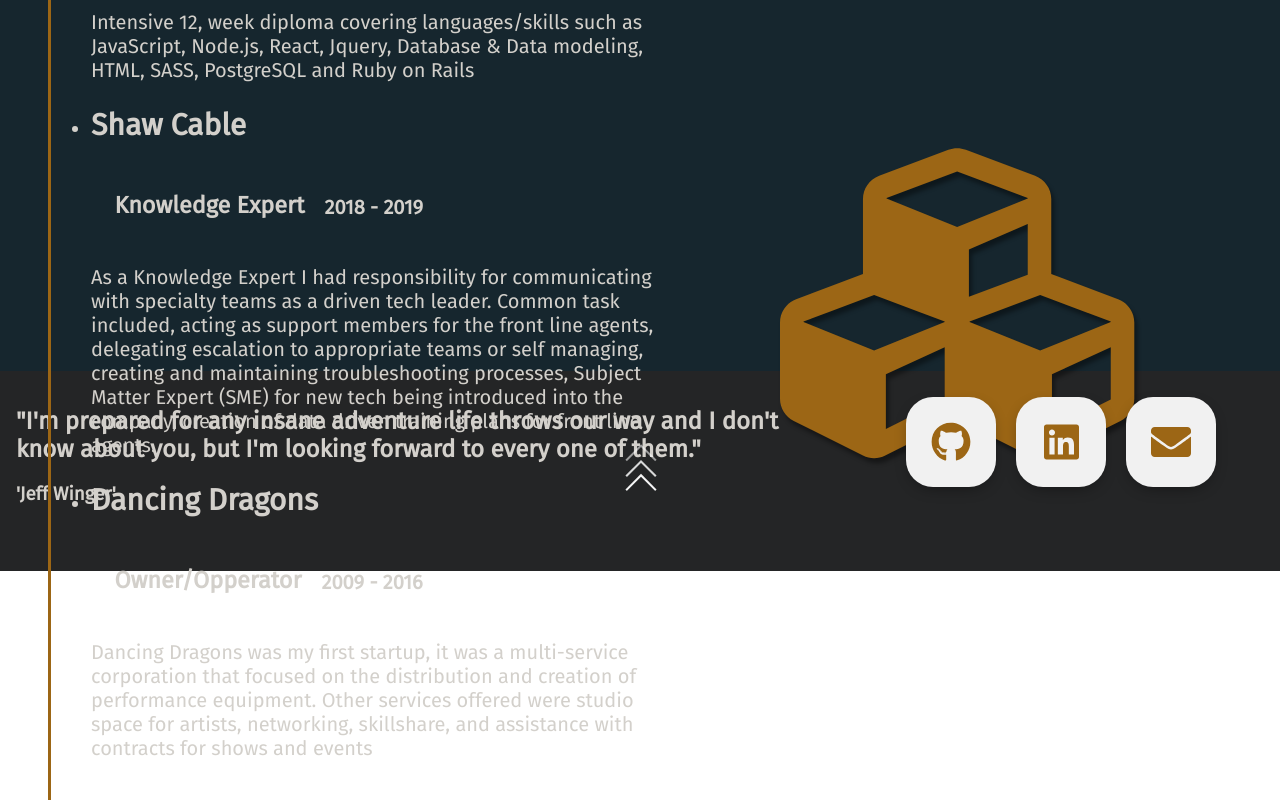
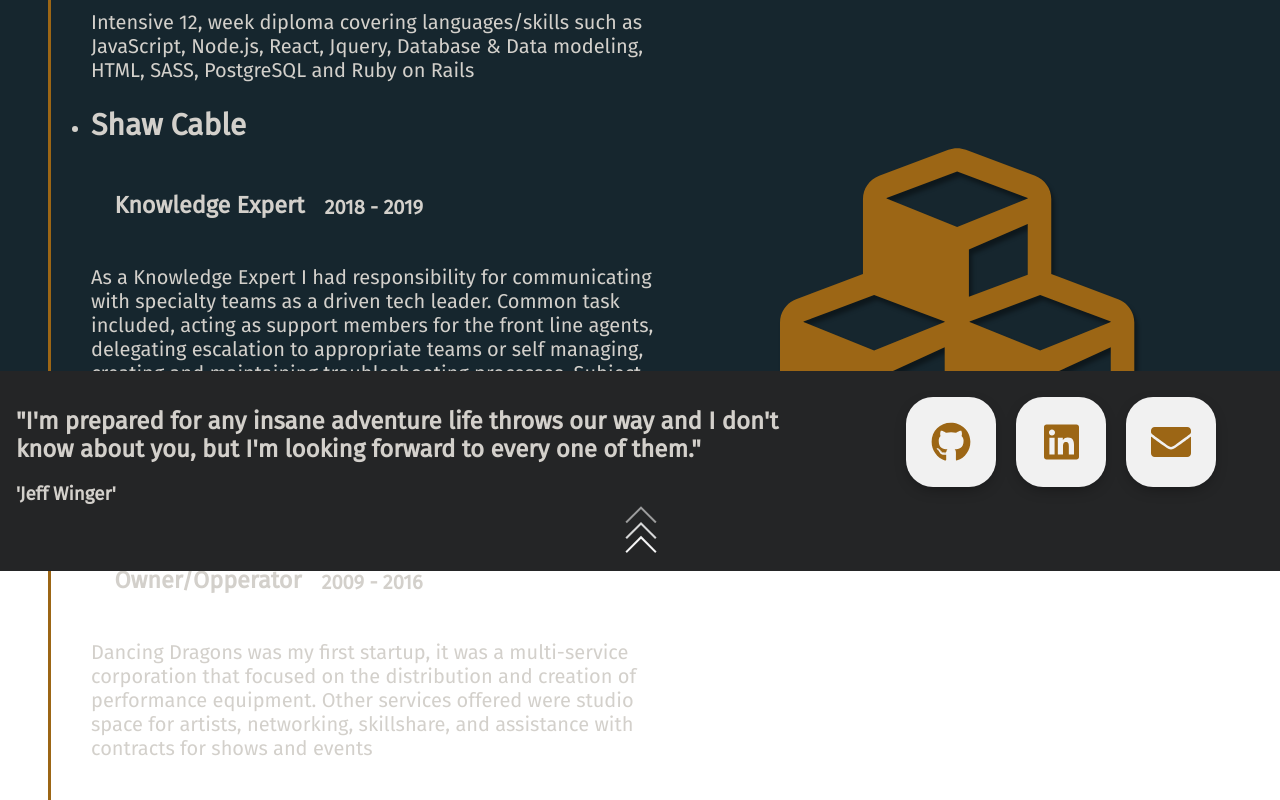
Before and after one commit to CaseyQWood/React-Resume, a React (Create React App) app: page / in a window 1280 px wide. Shown: the part 3507-4307 px from the top of the page. Built offline with nearby package versions, Linux system fonts and the light colour scheme.

Commit message:
repositioned footer up arrow to bottom of page

```diff
--- a/src/App.scss
+++ b/src/App.scss
@@ -768,6 +768,7 @@ experience page
 .footer__container {
   background-color: rgba(36,37,38,1);
   display: flex;
+  position: relative;
   font-family: 'Fira Sans';
   color: #D3D0CB;
   height: 25vh;
@@ -783,6 +784,8 @@ experience page
   }
 
   .box {
+    bottom: 0;
+    margin-bottom: 2em;
   }
 
   .box:hover {
```
